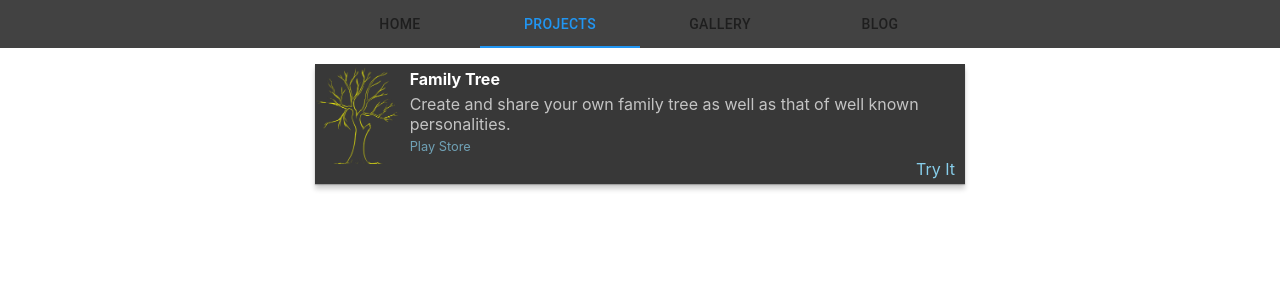
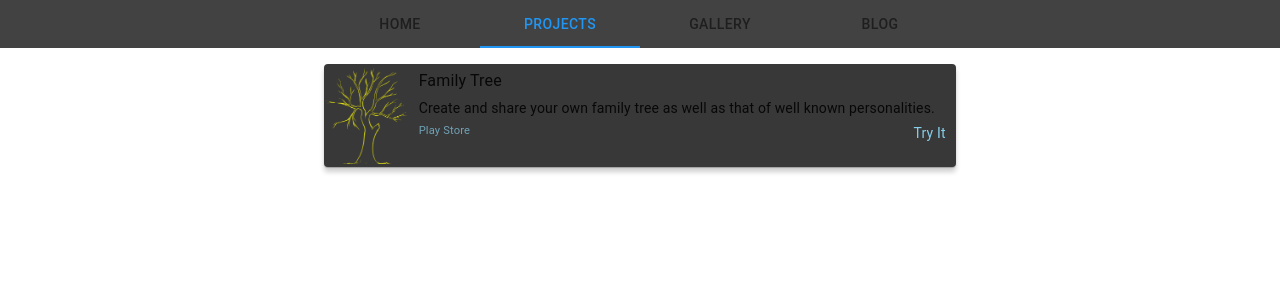
Before and after one commit to jhasubhash/jhasubhash.github.io, a React (Create React App) app: page / in a window 1280 px wide. Both pictures are taken after a click on the tab "PROJECTS". Shown: the top 300 px of the page. Built offline with nearby package versions, Linux system fonts and the light colour scheme.

Commit message:
fixing cards

```diff
--- a/public/index.html
+++ b/public/index.html
@@ -7,7 +7,7 @@
     <meta name="theme-color" content="#000000" />
     <meta
       name="description"
-      content="Web site created using create-react-app"
+      content="Subhash Jha"
     />
     <link rel="apple-touch-icon" href="%PUBLIC_URL%/logo192.png" />
     <!--
@@ -24,7 +24,7 @@
       work correctly both with client-side routing and a non-root public URL.
       Learn how to configure a non-root public URL by running `npm run build`.
     -->
-    <title>React App</title>
+    <title>Subhash Jha</title>
   </head>
   <body>
     <noscript>You need to enable JavaScript to run this app.</noscript>
--- a/src/components/BlogPostsPage.tsx
+++ b/src/components/BlogPostsPage.tsx
@@ -1,7 +1,7 @@
 import React, { useEffect, useState } from 'react'
 import Axios from "axios";
 import { makeStyles, createStyles, Theme } from '@material-ui/core/styles';
-import { Card, CardContent, CardMedia, Paper } from '@material-ui/core';
+import { Card, CardContent, CardMedia, Paper, Typography } from '@material-ui/core';
 
 const useStyles = makeStyles((theme: Theme) =>
 createStyles({
@@ -24,8 +24,8 @@ createStyles({
         width: '100%',
         '@media (min-width: 800px)': {
             maxWidth: '650px',
+            minHeight: '100px',
         },
-        minHeight: '100px',
     },
     cardContent: {
         textAlign:'left',
@@ -86,25 +86,29 @@ const ToText = (node: any)=>{
     return node;
 }
 
+const isDesktop = () => {
+    return window.innerWidth > 800;
+}
+
 const getCardElement = (props: any) => {
-
+    const strLen = isDesktop() ? 150: 100;
     const classes = props.classes;
     return (
         <Card className={classes.card} key={props.key}>
-            <CardMedia>
+            {isDesktop() && <CardMedia>
             <img src={props.thumbnail} style={{width:'100px', height: '100px', paddingRight:'5px'}} alt={"post cover"}/>
-            </CardMedia>
-            <CardContent className={classes.cardContent}>
-            <span><b>{props.title}</b></span>
-            {props.description && <span style={{opacity:0.7}}>{`${ToText(props.description.substring(0, 150))}...`}</span>}
+            </CardMedia>}
+            <div className={classes.cardContent}>
+            <Typography variant="body1">{props.title}</Typography>
+            <Typography variant="body2">{props.description && <span style={{opacity:0.7}}>{`${ToText(props.description.substring(0, strLen))}...`}</span>}</Typography>
             <div className={classes.cardFooter}>
                 <div className={classes.pillCollection}>
                     {props.categories.splice(0,2).map((category:string) => <div className={classes.categoryPill}>{category}</div>)}
                 </div>
                 {false && <div className={classes.cardLink} onClick={()=>props.onReadMore(props.key)}>Read More ...</div>}
-                <a className={classes.cardLink} href={props.link} target={"_blank"} rel="noreferrer">Read More ...</a>
+                <Typography variant="caption"><a className={classes.cardLink} href={props.link} target={"_blank"} rel="noreferrer">Read More ...</a></Typography>
             </div>
-            </CardContent>
+            </div>
         </Card>
     )
 }
@@ -163,7 +167,7 @@ export const BlogPostsPage = (props: Props) => {
     }
 
     return (
-        <Paper className={classes.content} square>
+        <Paper className={classes.content} square elevation={0}>
             {isLoading && <div className={classes.loader}></div>}
             {postUI}
         </Paper>
--- a/src/components/ProjectsPage.tsx
+++ b/src/components/ProjectsPage.tsx
@@ -1,5 +1,5 @@
 import React from 'react'
-import { makeStyles, Paper} from '@material-ui/core';
+import { Card, CardContent, makeStyles, Paper, Typography} from '@material-ui/core';
 import tree from '../assets/images/tree.png'
 
 const useStyles = makeStyles({
@@ -62,15 +62,17 @@ export const ProjectsPage = (props: Props) => {
     const classes = useStyles();
     return (
         <Paper className={classes.content} square>
-            <div className={classes.card}>
+            <Card className={classes.card}>
                 <img src={tree} style={{width:'100px', height: '100px', paddingRight:'5px'}} alt={"project"}/>
-                <div className={classes.cardContent}>
-                <span><b>Family Tree</b></span>
-                <span style={{opacity:0.7}}>Create and share your own family tree as well as that of well known personalities.</span>
-                <a className={classes.gplay} href={"https://play.google.com/store/apps/details?id=in.pseudocoder.tree.twa"} target='_blank' rel="noreferrer" >Play Store</a>
-                <a href={"https://tree.pseudocoder.in"} target='_blank'  rel="noreferrer" className={classes.cardLink} >Try It</a>
+                <CardContent className={classes.cardContent}>
+                <Typography variant="body1">Family Tree</Typography>
+                <Typography variant="body2">Create and share your own family tree as well as that of well known personalities.</Typography>
+                <div style={{display:'flex', justifyContent:'space-between'}}>
+                <Typography variant="body2"><a className={classes.gplay} href={"https://play.google.com/store/apps/details?id=in.pseudocoder.tree.twa"} target='_blank' rel="noreferrer" >Play Store</a></Typography>
+                <Typography variant="body2"><a href={"https://tree.pseudocoder.in"} target='_blank'  rel="noreferrer" className={classes.cardLink} >Try It</a></Typography>
                 </div>
-            </div>
+                </CardContent>
+            </Card>
         </Paper>
     )
 }
```
